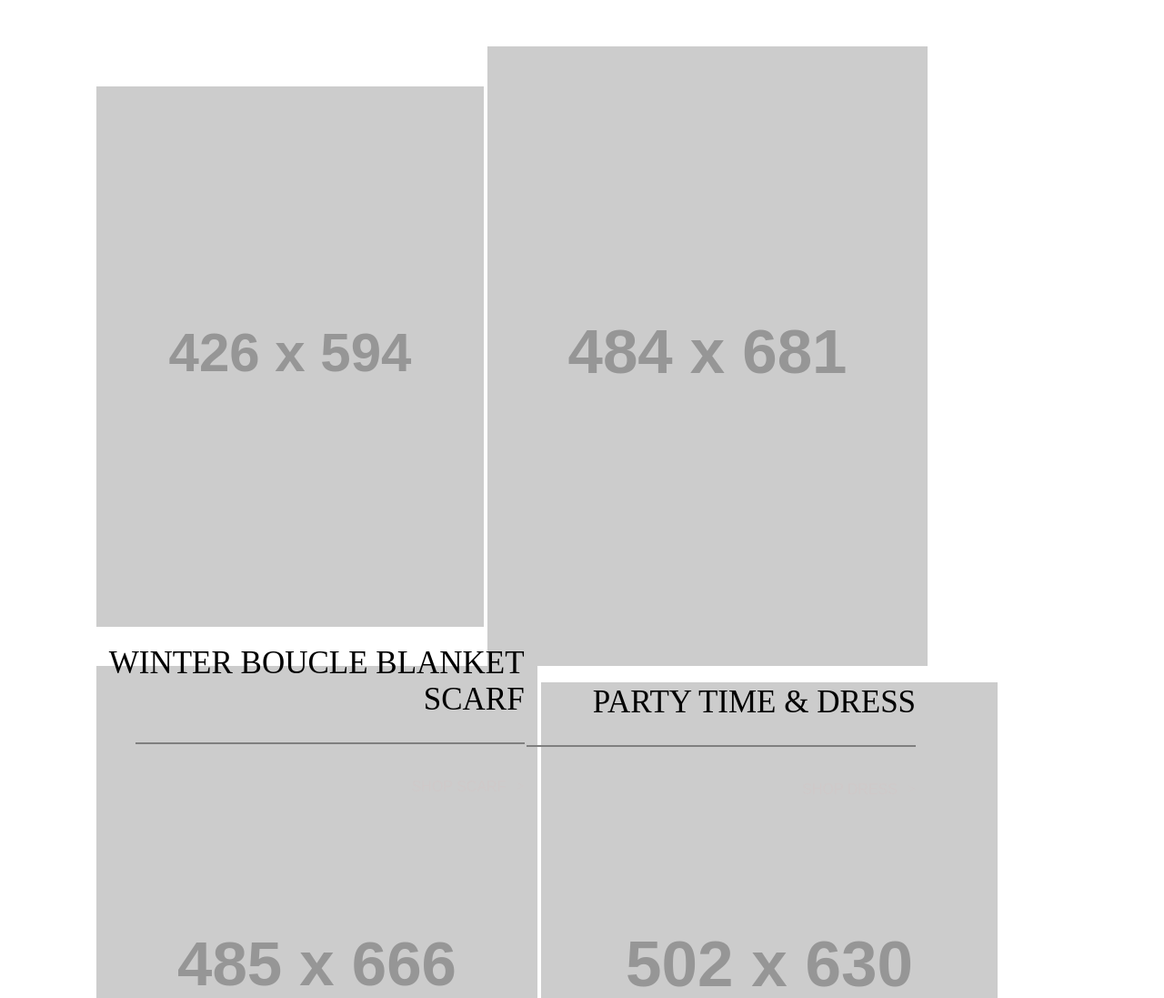
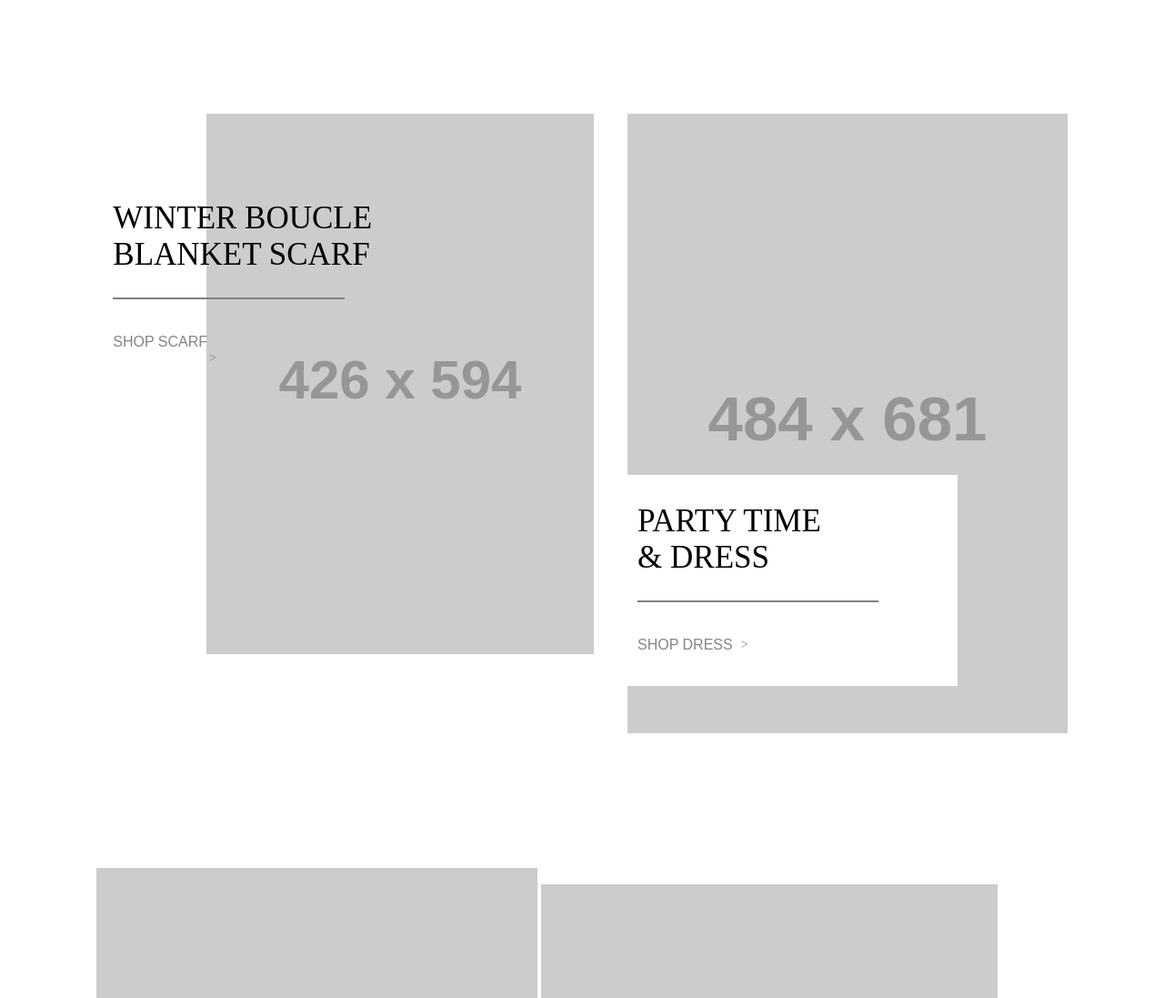
Before and after one commit to Abhijeet-Portfolio/fashion-template-sass, a website: page index.html in a window 1280 px wide. Shown: the part 1540-2637 px from the top of the page at 91% size. Drawn offline with nearby package versions, Linux system fonts and the light colour scheme; files that its build step writes are made by us from their sources; placeholder pictures from the web are drawn by us.

Commit message:
winter section css done

```diff
--- /dev/null
+++ b/assets/sass/pages/_winter.scss
@@ -0,0 +1,56 @@
+// winter section starts
+
+.winter {
+    margin: 148px 0;
+
+    ul {
+        @include flex(row,end);
+        position: relative;
+    }
+
+    .transparent-background {
+        padding: 0 1.75%;
+        top: 95px;
+        left: 0;
+        text-align: left;
+
+        h2::before {
+            width: 71.5%;
+            left: 0;
+        }
+
+        a {
+            width: 32%;
+            color: #848484;
+        }
+    }
+
+    li:last-child {
+        margin-left: 3.5%;
+        position: relative;
+    }
+
+    .white-background {
+        width: 75%;
+        padding: 31px 18% 36px 2.2%;
+        bottom: 52px;
+        background-color: #ffffff;
+        text-align: left;
+
+        h2 {
+            padding-right: 11%;
+
+            &::before {
+                width: 100%;
+                left: 0;
+            }
+        }
+
+        a {
+            width: 46%;
+            color: #848484;
+        }
+    }
+}
+
+// winter section ends
--- a/assets/sass/style.scss
+++ b/assets/sass/style.scss
@@ -8,3 +8,4 @@
 @import "pages/header";
 @import "pages/stylish";
 @import "pages/scarf";
+@import "pages/winter";
--- a/assets/sass/utilities/_common.scss
+++ b/assets/sass/utilities/_common.scss
@@ -70,7 +70,6 @@
         &::after {
             @include icon('>',15px);
             margin-left: 5%;
-
         }
     }
 }
--- a/index.html
+++ b/index.html
@@ -77,16 +77,16 @@
               <figure>
                 <img src="https://via.placeholder.com/426x594" alt="model">
               </figure>
-              <div class="rectangle">
+              <div class="rectangle transparent-background">
                 <h2>winter boucle blanket scarf</h2>
-                <h3><a href="#FIXME" title="shop scarf">shop scarf</a></h3>
+                <a href="#FIXME" title="shop scarf">shop scarf</a>
               </div>
             </li>
             <li>
               <figure>
                 <img src="https://via.placeholder.com/484x681" alt="model">
               </figure>
-              <div class="rectangle">
+              <div class="rectangle white-background">
                 <h2>party time &#38; dress</h2>
                 <h3><a href="#FIXME" title="shop dress">shop dress</a></h3>
               </div>
```
Also changed, not shown: assets/css/style.css.
